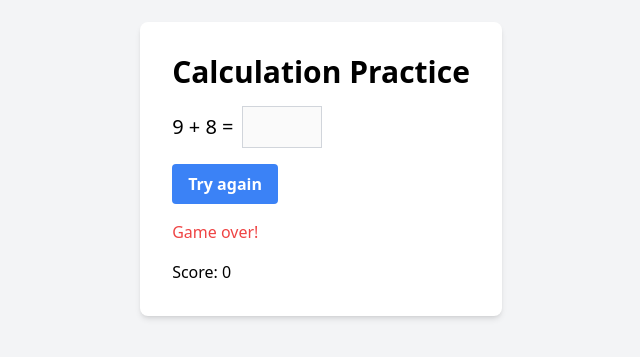
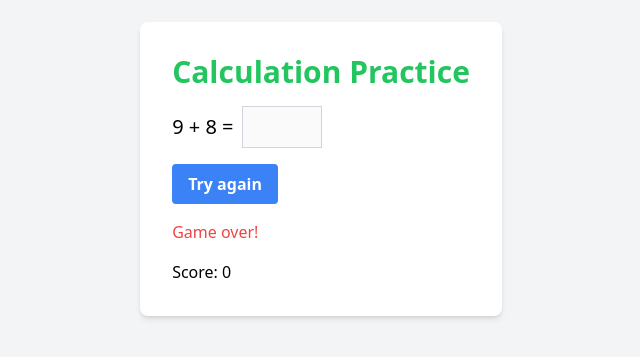
Before and after one commit to Abdulrhman3333/practiceMath, a Next.js app: page / in a window 1280 px wide. Shown: the part 231-588 px from the top of the page, without its empty margins (319-959 px from the left). Built offline with nearby package versions, Linux system fonts and the light colour scheme.

Commit message:
change colors

```diff
--- a/src/pages/index.js
+++ b/src/pages/index.js
@@ -63,7 +63,7 @@
   return (
     <div className="min-h-screen flex items-center justify-center bg-gray-100">
       <div className="bg-white p-8 rounded-lg shadow-md">
-        <h1 className="text-3xl text-black-500 font-bold mb-4">Calculation Practice</h1>
+        <h1 className="text-3xl text-green-500 font-bold mb-4">Calculation Practice</h1>
         <form onSubmit={handleSubmit}>
           <div className="flex items-center mb-4">
             <div className="text-xl mr-2 text-black-500">{num1} + {num2} =</div>
--- a/src/styles/globals.css
+++ b/src/styles/globals.css
@@ -4,15 +4,23 @@
 
 :root {
   --foreground-rgb: 0, 0, 0;
-  --background-start-rgb: 214, 219, 220;
-  --background-end-rgb: 255, 255, 255;
+  --background-start-rgb: 0, 0, 0;
+  /* --background-start-rgb: 214, 219, 220; */
+  --background-end-rgb: 0,0,0;
+  /* --background-end-rgb: 255, 255, 255; */
 }
 
 @media (prefers-color-scheme: dark) {
   :root {
-    --foreground-rgb: 255, 255, 255;
+    /* --foreground-rgb: 255, 255, 255;
     --background-start-rgb: 0, 0, 0;
-    --background-end-rgb: 0, 0, 0;
+    --background-end-rgb: 0, 0, 0; */
+
+    --foreground-rgb: 0, 0, 0;
+    --background-start-rgb: 0, 0, 0;
+    /* --background-start-rgb: 214, 219, 220; */
+    --background-end-rgb: 0,0,0;
+    /* --background-end-rgb: 255, 255, 255; */
   }
 }
 
```
